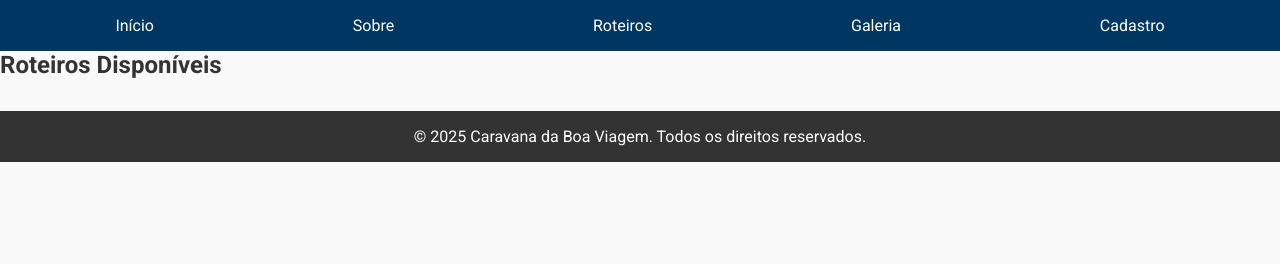
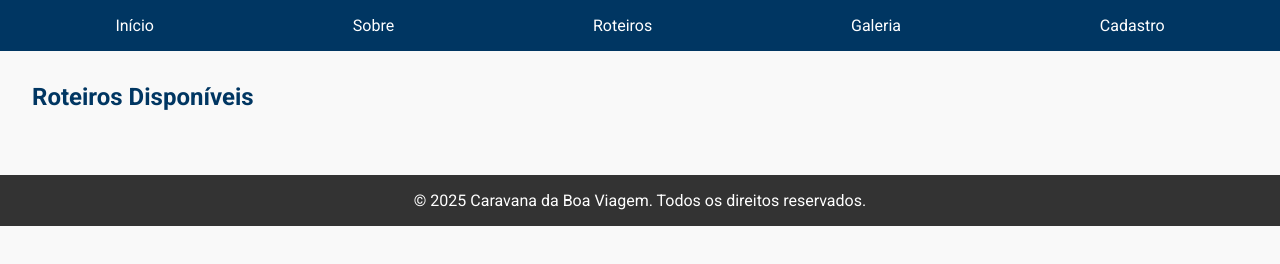
Before and after one commit to luskaluz/CaravanaDaBoaViagem, a website with bundled scripts: page roteiros.html in a window 1280 px wide. Built offline with nearby package versions, Linux system fonts and the light colour scheme; no server answers.

Commit message:
ajuste nos estilos

```diff
--- a/css/roteiros.css
+++ b/css/roteiros.css
@@ -16,6 +16,12 @@ body {
 .catalogo-roteiros h1 {
     font-size: 2.5rem;
     margin-bottom: 2rem;
+    color: #003662;
+}
+
+.roteiros-titulo{
+    font-size: 1.5rem;
+    margin: 2rem;
     color: #003662;
 }
 
--- a/css/styles.css
+++ b/css/styles.css
@@ -244,7 +244,7 @@ footer {
 
 
 .container-cadastro {
-    margin: 0 auto;
+    margin: 1rem auto;
     background-color: #003662;
 }
 
--- a/roteiros.html
+++ b/roteiros.html
@@ -23,7 +23,7 @@
 
     <main>
         <section class="roteiros">
-            <h2>Roteiros Disponíveis</h2>
+            <h2 class="roteiros-titulo">Roteiros Disponíveis</h2>
             <div class="grid-roteiros" id="caravanas-container">
                 <!-- Os cards das caravanas serão inseridos aqui dinamicamente -->
             </div>
```
